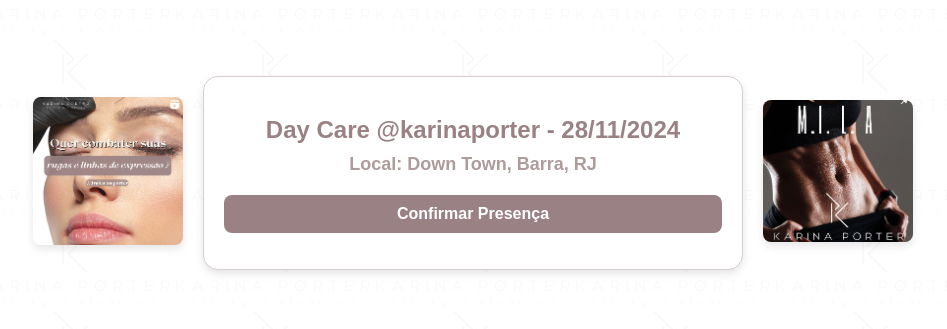
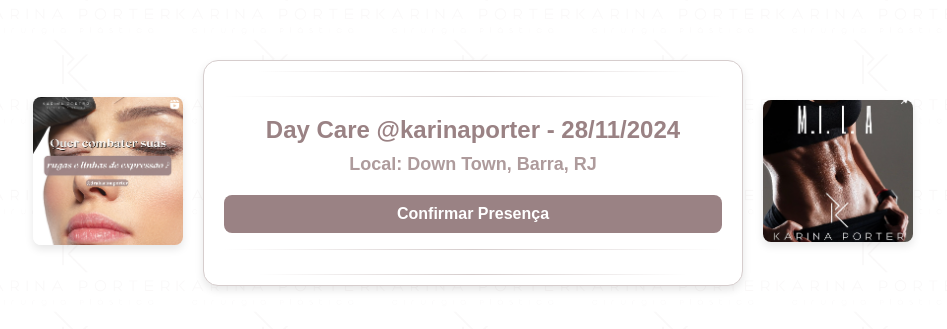
Before and after one commit to Jozacolab/Convite_Karina, a plain HTML site: page index.html in a window 1280 px wide. Shown: the part 227-556 px from the top of the page, without its empty margins (167-1114 px from the left). Drawn offline with Linux system fonts and the light colour scheme.

Commit message:
Update index.html

```diff
--- a/index.html
+++ b/index.html
@@ -25,7 +25,7 @@
             align-items: center;
             height: 100vh;
             margin: 0;
-            position: relative; /* Necessário para posicionamento absoluto da logo de fundo */
+            position: relative;
             overflow: hidden;
         }
 
@@ -39,7 +39,7 @@
             padding: 10px;
             box-sizing: border-box;
             position: relative;
-            z-index: 1; /* Mantém o conteúdo acima da logo de fundo */
+            z-index: 1;
         }
 
         /* Logo de fundo */
@@ -65,6 +65,14 @@
             box-shadow: 0 4px 8px rgba(0, 0, 0, 0.1);
         }
 
+        /* Linha decorativa */
+        .decorative-line {
+            width: 100%;
+            height: 1px;
+            background: linear-gradient(to right, transparent, var(--cor-quaternaria), transparent);
+            margin: 15px 0;
+        }
+
         /* Contêiner do formulário */
         .form-container {
             background-color: var(--fundo);
@@ -76,6 +84,7 @@
             box-shadow: 0 4px 8px rgba(0, 0, 0, 0.1);
             transition: all 0.3s ease;
             box-sizing: border-box;
+            position: relative;
         }
 
         /* Efeito de hover no contêiner */
@@ -97,6 +106,25 @@
             font-size: 18px;
             margin-bottom: 20px;
             font-weight: bold;
+        }
+
+        /* Adicionando linha superior e inferior no formulário */
+        .form-container::before,
+        .form-container::after {
+            content: '';
+            position: absolute;
+            left: 10%;
+            right: 10%;
+            height: 1px;
+            background: linear-gradient(to right, transparent, var(--cor-quaternaria), transparent);
+        }
+
+        .form-container::before {
+            top: 10px;
+        }
+
+        .form-container::after {
+            bottom: 10px;
         }
 
         /* Botão de Enviar */
@@ -138,12 +166,14 @@
 
         <!-- Contêiner do formulário -->
         <div class="form-container">
+            <div class="decorative-line"></div> <!-- Linha decorativa superior -->
             <h2>Day Care @karinaporter - 28/11/2024</h2>
             <div class="event-details">Local: Down Town, Barra, RJ</div>
             <form id="form-presenca" action="https://docs.google.com/forms/d/e/1FAIpQLSfWx7ZA7_2Hgekkzn5r8pthA9OayDl5TTXfql1TAguQT3JqOg/formResponse" method="post" target="_blank">
                 <button type="submit">Confirmar Presença</button>
             </form>
             <p id="mensagem"></p>
+            <div class="decorative-line"></div> <!-- Linha decorativa inferior -->
         </div>
 
         <!-- Imagem da direita -->
```
